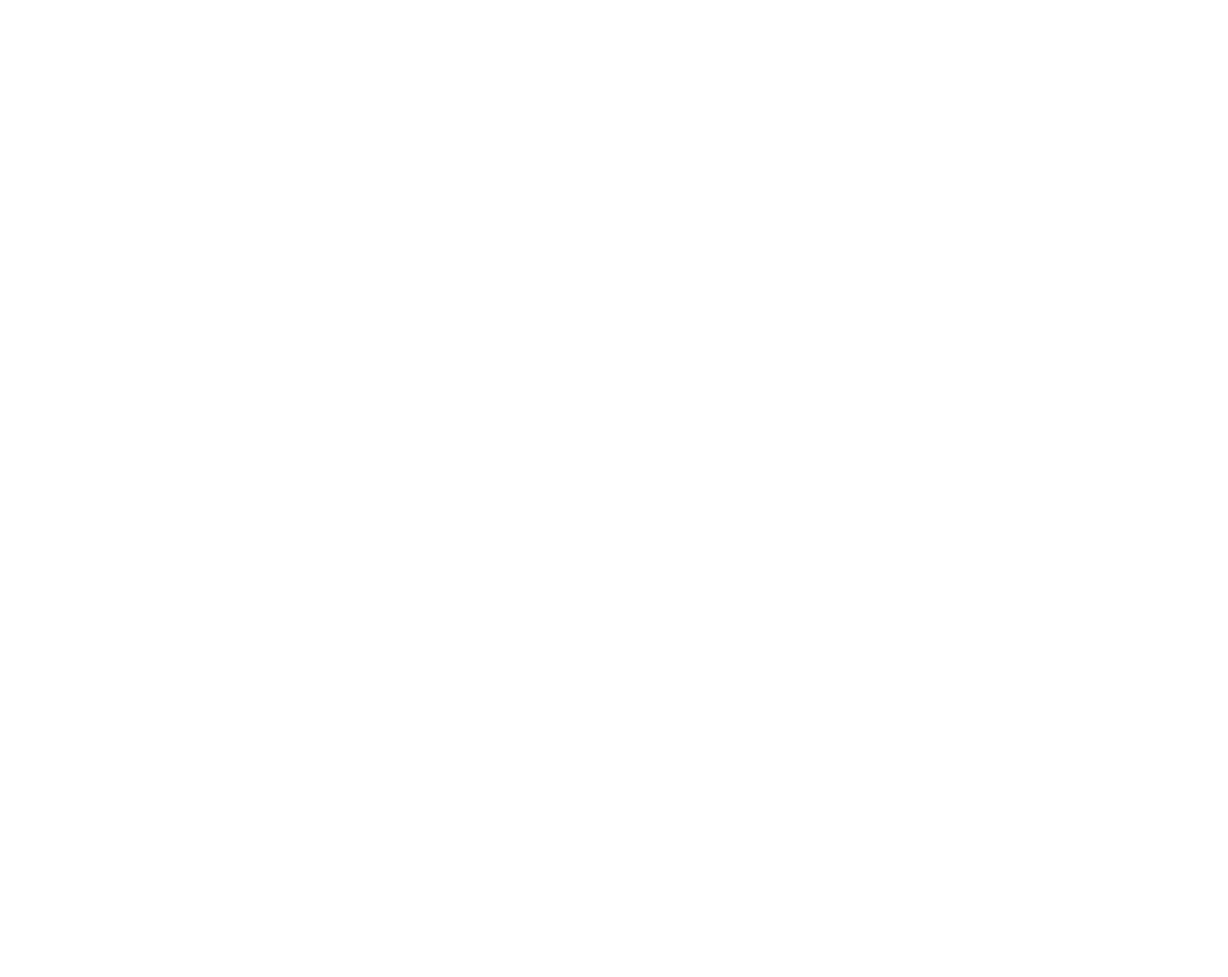
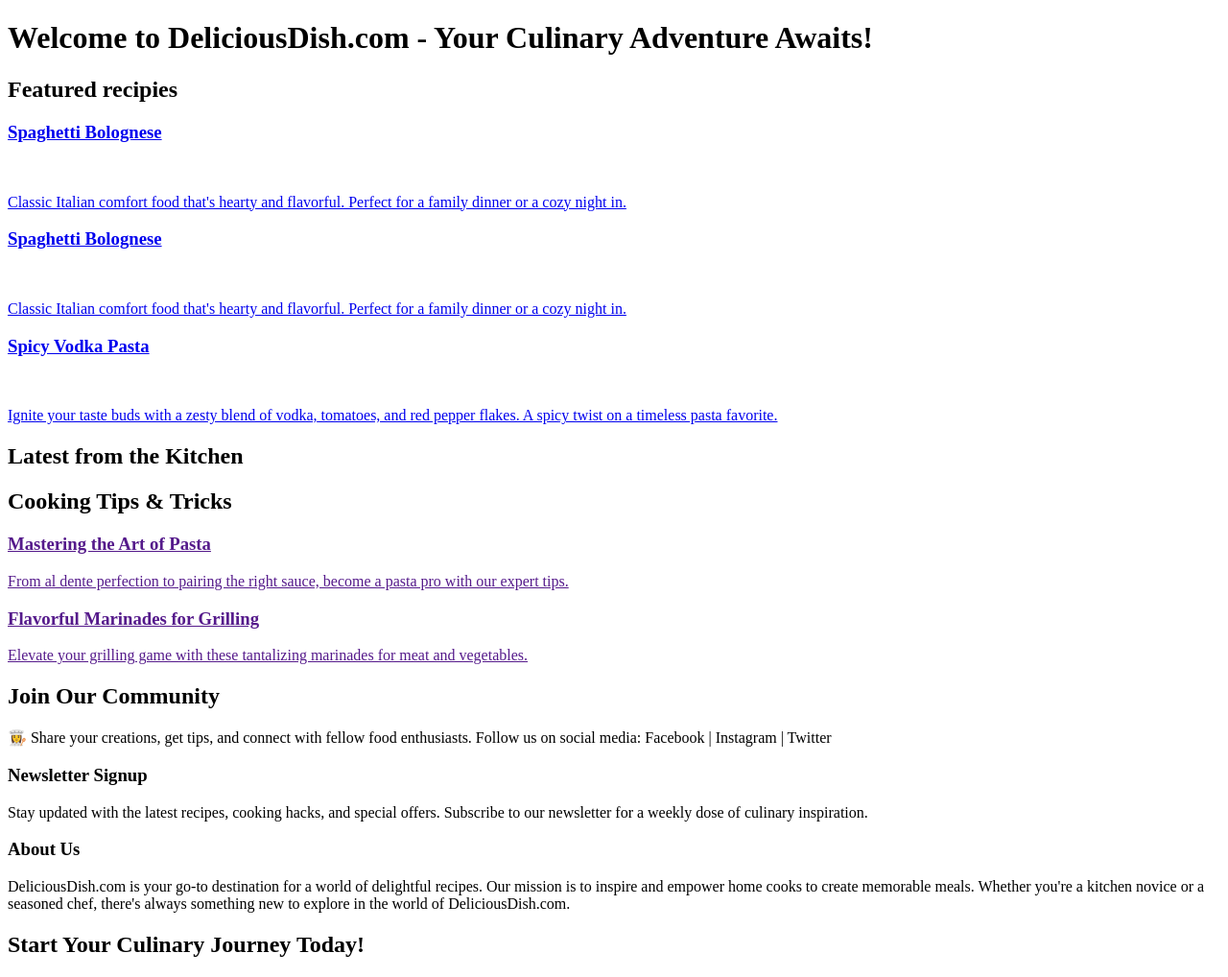
Before and after one commit to HikariVoss/OdinProject-Recipies, a plain HTML site: page index.html in a window 1280 px wide. Shown: the whole page at 96% size. Before the commit the page ends 800 px from the top, so only its background shows below. Drawn offline with Linux system fonts and the light colour scheme.

Commit message:
index.html structure made

```diff
--- a/index.html
+++ b/index.html
@@ -4,8 +4,63 @@
     <meta charset="UTF-8">
     <meta name="viewport" content="width=device-width, initial-scale=1.0">
     <title>Document</title>
+    <link rel="stylesheet" href="styles.css">
 </head>
 <body>
+    <nav>
 
+    </nav>
+    <header>
+        <h1 class="title">Welcome to DeliciousDish.com - Your Culinary Adventure Awaits!</h1>
+    </header>
+    <article>
+        <div class="featured">
+            <h2>Featured recipies</h2>
+            <a href="./pages/spaghetti-bolognese.html">
+                <h3>Spaghetti Bolognese</h3>
+                <img src="" alt="">
+                <p>Classic Italian comfort food that's hearty and flavorful. Perfect for a family dinner or a cozy night in.</p>
+            </a>
+            <a href="./pages/chicken-alfredo-pasta.html">
+                <h3>Spaghetti Bolognese</h3>
+                <img src="" alt="">
+                <p>Classic Italian comfort food that's hearty and flavorful. Perfect for a family dinner or a cozy night in.</p>
+            </a>
+            <a href="./pages/spicy-vodka-pasta.html">
+                <h3>Spicy Vodka Pasta</h3>
+                <img src="" alt="">
+                <p>Ignite your taste buds with a zesty blend of vodka, tomatoes, and red pepper flakes. A spicy twist on a timeless pasta favorite.</p>
+            </a>
+        </div>
+        <div class="latest">
+            <h2>Latest from the Kitchen</h2>
+        </div>
+        <div class="tips">
+            <h2>Cooking Tips & Tricks</h2>
+            <a href="">
+                <h3>Mastering the Art of Pasta</h3>
+                <p>From al dente perfection to pairing the right sauce, become a pasta pro with our expert tips.</p>
+            </a>
+            <a href="">
+                <h3>Flavorful Marinades for Grilling</h3>
+                <p>Elevate your grilling game with these tantalizing marinades for meat and vegetables.</p>
+            </a>
+        </div>
+        <div class="join">
+            <h2>Join Our Community</h2>
+            <p>👩‍🍳 Share your creations, get tips, and connect with fellow food enthusiasts. Follow us on social media: Facebook | Instagram | Twitter</p>
+        </div>
+        <div class="signup">
+            <h3>Newsletter Signup</h3>
+            <p>Stay updated with the latest recipes, cooking hacks, and special offers. Subscribe to our newsletter for a weekly dose of culinary inspiration.</p>
+        </div>
+        <div class="about">
+            <h3>About Us</h3>
+            <p>DeliciousDish.com is your go-to destination for a world of delightful recipes. Our mission is to inspire and empower home cooks to create memorable meals. Whether you're a kitchen novice or a seasoned chef, there's always something new to explore in the world of DeliciousDish.com.</p>
+        </div>
+    </article>
+    <footer>
+        <h2>Start Your Culinary Journey Today!</h2>
+    </footer>
 </body>
 </html>
```
